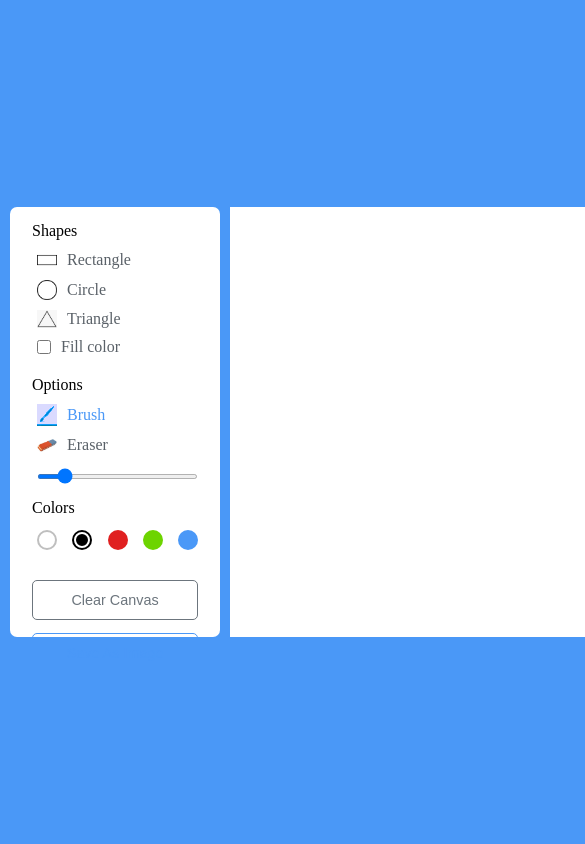
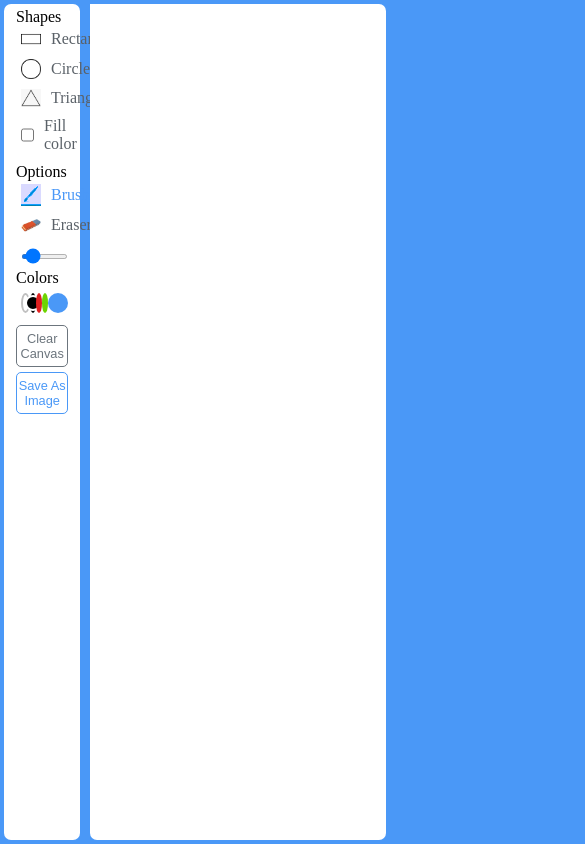
Before and after one commit to Sukhvindra9718/Whiteboard-webapp, a plain HTML site: page index.html in a window 390 px wide. Shown: the top 844 px of the page, 585 px wide, since content can reach past the window. Drawn offline with Linux system fonts and the light colour scheme.

Commit message:
Completed Responsiveness

```diff
--- a/style.css
+++ b/style.css
@@ -13,7 +13,6 @@ body{
 .container{
     display: flex;
     width: 100%;
-    height: 600px;
     gap: 10px;
     padding: 10px;
     max-width: 1050px;
@@ -32,7 +31,6 @@ section{
 .row .options{
     list-style: none;
     margin: 10px 0 0 5px;
-
 }
 .row .options .option{
     display: flex;
@@ -138,11 +136,30 @@ section{
     width: 100%;
     height: 100%;
 }
-@media (max-width:900px) {
-    body{
-        min-width: 80vh;
+@media (max-width:1000px) {
+    .container{
+        height: 100vh;
+        padding: 4px;
     }
-    .container{
-        height: 450px;
+    .tools-board{
+        height: 100%;
+        width: 20%;
+        padding: 4px 12px 0;
+
+    }
+    .drawing-board canvas{
+        width: 80%;
+        height: 80%;
+    }
+    .tools-board .row{
+        margin-bottom: 2px;
+    }
+    .row .options{
+        margin: 3px 0 0 5px;
+    }
+    .buttons button{
+        padding: 5px 0;
+        margin-bottom: 5px;
+        font-size: 0.8rem;
     }
 }
```
